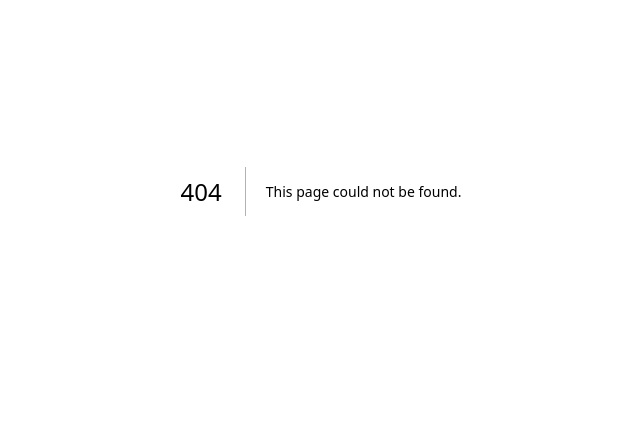
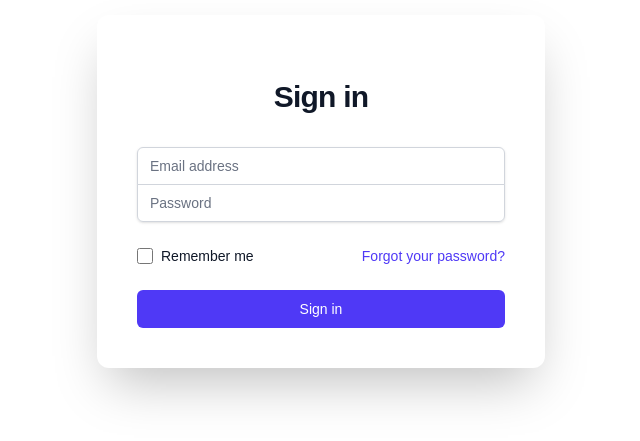
Before and after one commit to gepsjay/projects, a Next.js app: page /Login in a window 1280 px wide. Before the commit this address had no page. Shown: the part 209-650 px from the top of the page, without its empty margins (319-959 px from the left). Built offline with nearby package versions, Linux system fonts and the light colour scheme.

Commit message:
add LOGIN page UI only

```diff
--- /dev/null
+++ b/app/Login/components/Login.tsx
@@ -0,0 +1,95 @@
+"use client"
+
+import React, { useState } from "react"
+
+const Login = () => {
+  const [email, setEmail] = useState("")
+  const [password, setPassword] = useState("")
+
+  const handleSubmit = (e: { preventDefault: () => void }) => {
+    e.preventDefault()
+    console.log("Login attempt with:", { email, password })
+  }
+
+  return (
+    <div className="flex min-h-screen items-center justify-center px-4 py-12 sm:px-6 lg:px-8">
+      <div className="w-full max-w-md space-y-8 rounded-xl bg-white p-10 shadow-2xl">
+        <div>
+          <h2 className="mt-6 text-center text-3xl font-extrabold tracking-tight text-gray-900">
+            Sign in
+          </h2>
+        </div>
+        <form className="mt-8 space-y-6" onSubmit={handleSubmit}>
+          <div className="-space-y-px rounded-md shadow-sm">
+            <div>
+              <label htmlFor="email-address" className="sr-only">
+                Email address
+              </label>
+              <input
+                id="email-address"
+                name="email"
+                type="email"
+                autoComplete="email"
+                required
+                className="relative block w-full appearance-none rounded-none rounded-t-md border border-gray-300 px-3 py-2 text-gray-900 placeholder-gray-500 focus:z-10 focus:border-indigo-500 focus:outline-none focus:ring-indigo-500 sm:text-sm"
+                placeholder="Email address"
+                value={email}
+                onChange={(e) => setEmail(e.target.value)}
+              />
+            </div>
+            <div>
+              <label htmlFor="password" className="sr-only">
+                Password
+              </label>
+              <input
+                id="password"
+                name="password"
+                type="password"
+                autoComplete="current-password"
+                required
+                className="relative block w-full appearance-none rounded-none rounded-b-md border border-gray-300 px-3 py-2 text-gray-900 placeholder-gray-500 focus:z-10 focus:border-indigo-500 focus:outline-none focus:ring-indigo-500 sm:text-sm"
+                placeholder="Password"
+                value={password}
+                onChange={(e) => setPassword(e.target.value)}
+              />
+            </div>
+          </div>
+
+          <div className="flex items-center justify-between">
+            <div className="flex items-center">
+              <input
+                id="remember-me"
+                name="remember-me"
+                type="checkbox"
+                className="h-4 w-4 rounded border-gray-300 text-indigo-600 focus:ring-indigo-500"
+              />
+              <label
+                htmlFor="remember-me"
+                className="ml-2 block text-sm text-gray-900">
+                Remember me
+              </label>
+            </div>
+
+            <div className="text-sm">
+              <a
+                href="#"
+                className="font-medium text-indigo-600 hover:text-indigo-500">
+                Forgot your password?
+              </a>
+            </div>
+          </div>
+
+          <div>
+            <button
+              type="submit"
+              className="group relative flex w-full justify-center rounded-md border border-transparent bg-indigo-600 px-4 py-2 text-sm font-medium text-white hover:bg-indigo-700 focus:outline-none focus:ring-2 focus:ring-indigo-500 focus:ring-offset-2">
+              Sign in
+            </button>
+          </div>
+        </form>
+      </div>
+    </div>
+  )
+}
+
+export default Login
--- /dev/null
+++ b/app/Login/page.tsx
@@ -0,0 +1,11 @@
+import Login from "./components/Login"
+
+const LoginPage = () => {
+  return (
+    <main>
+      <Login />
+    </main>
+  )
+}
+
+export default LoginPage
```
